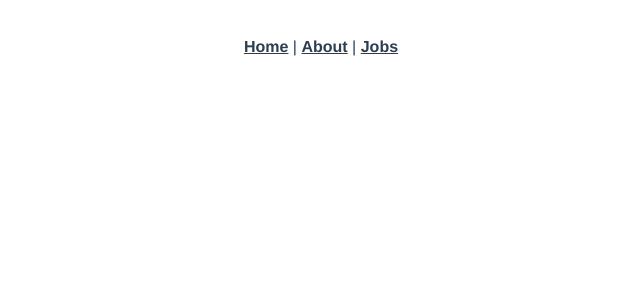
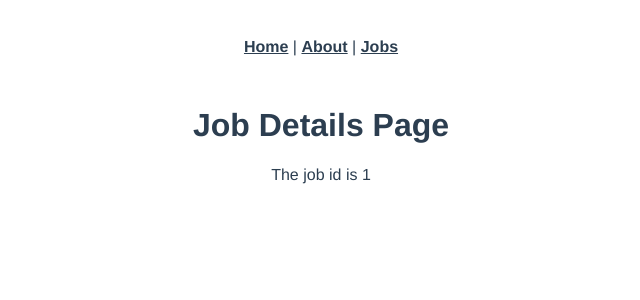
Before and after one commit to kartheekmidde/vue-router, a Vue app: page /jobs/1 in a window 1280 px wide. Before the commit this address had no page. Shown: the top 300 px of the page, without its empty margins (319-959 px from the left). Built offline with nearby package versions, Linux system fonts and the light colour scheme.

Commit message:
Route parameters - Passing and reading

```diff
--- a/src/router/index.js
+++ b/src/router/index.js
@@ -2,6 +2,7 @@
 import Home from '../views/Home.vue'
 import About from '../views/About.vue'
 import Jobs from '../views/jobs/Jobs.vue'
+import JobDetails from '../views/jobs/JobDetails.vue'
 
 const routes = [
   {
@@ -18,6 +19,11 @@
     path: '/jobs',
     name: 'Jobs',
     component: Jobs
+  },
+  {
+    path: '/jobs/:id',
+    name: 'JobDetails',
+    component: JobDetails
   }
 ]
 
--- a/src/views/jobs/JobDetails.vue
+++ b/src/views/jobs/JobDetails.vue
@@ -1,10 +1,16 @@
 <template>
-
+  <h1>Job Details Page</h1>
+  <p>The job id is {{ id }}</p>
 </template>
 
 <script>
 export default {
-  name: "JobDetails"
+  name: "JobDetails",
+  data() {
+    return {
+      id: this.$route.params.id
+    }
+  }
 }
 </script>
 
```
